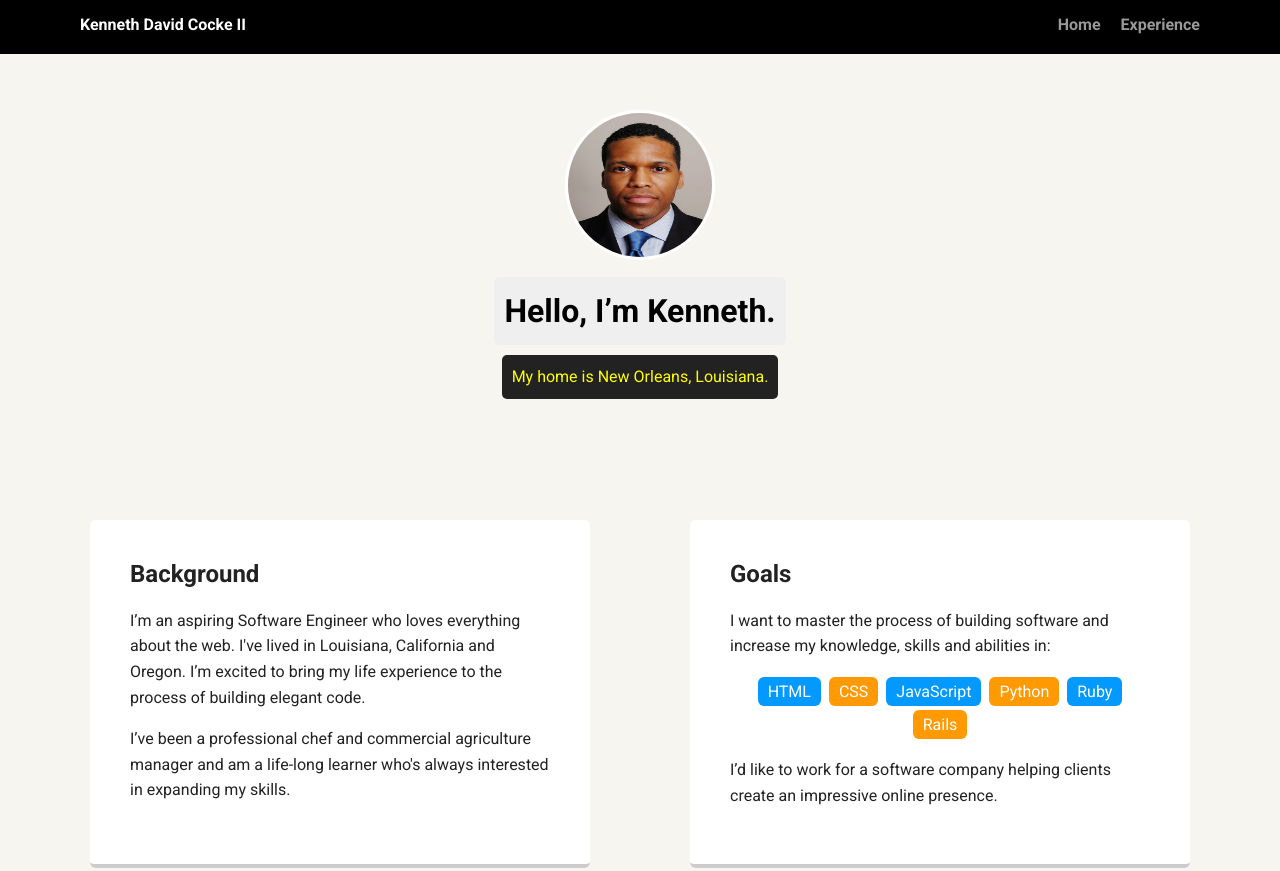
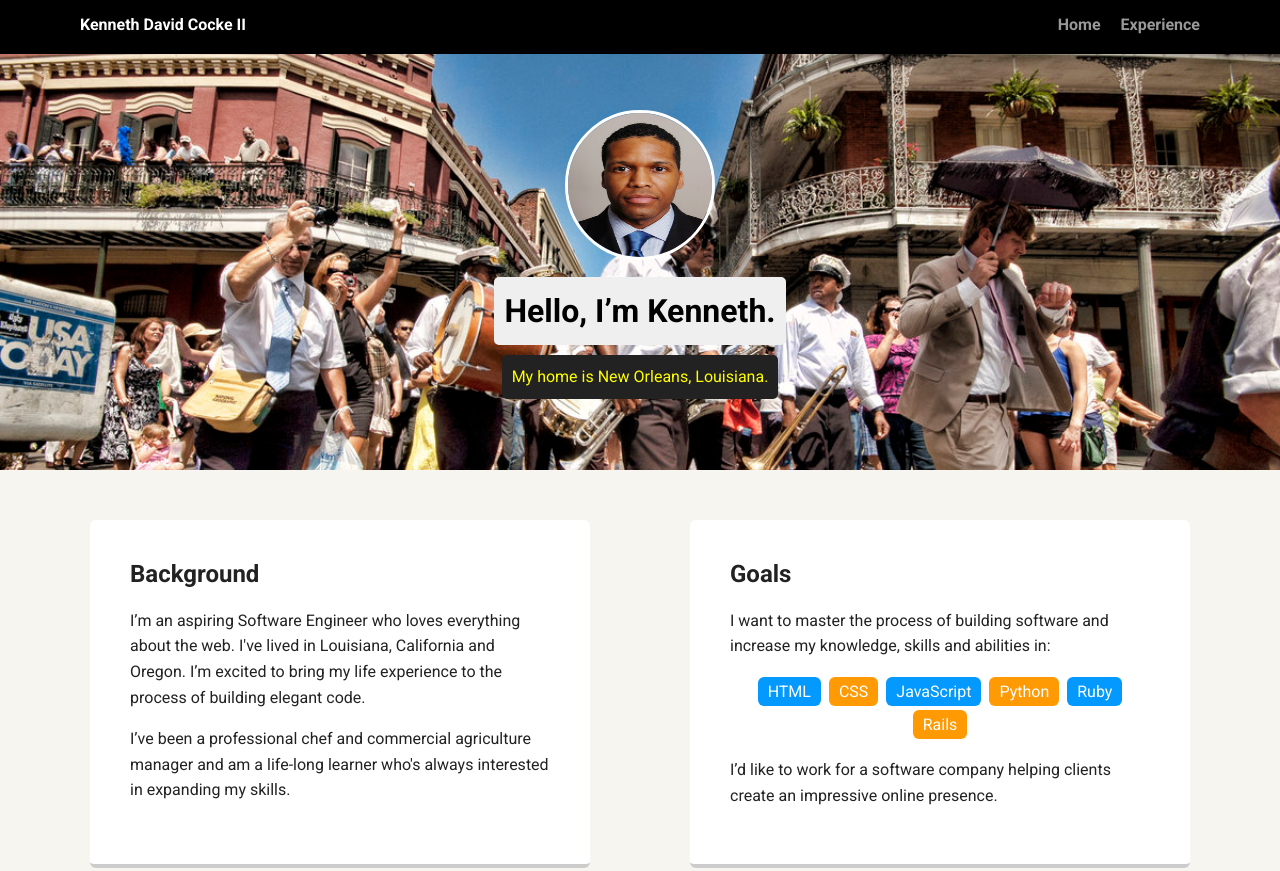
Before and after one commit to kennethcocke2/FEWD-Project-1, a plain HTML site: page index.html in a window 1280 px wide. Shown: the top 871 px of the page. Drawn offline with Linux system fonts and the light colour scheme; a web font is replaced by a local one.

```diff
--- a/styles.css
+++ b/styles.css
@@ -58,7 +58,7 @@ a:hover {
 
 header {
   text-align: center;
-  background: url('images/neworleans.jpg') no-repeat top center ;
+  background: url('neworleans.jpg') no-repeat top center ;
   background-size: cover;
   overflow: hidden;
   padding-top: 60px;
```
